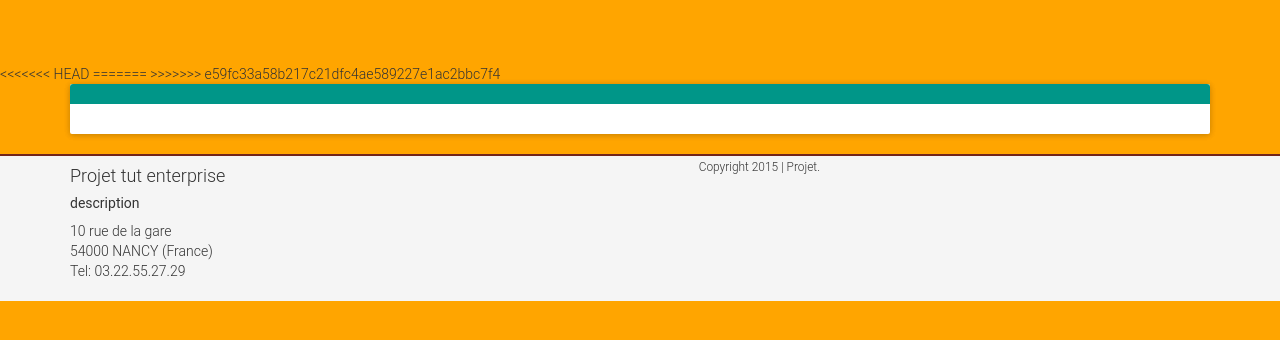
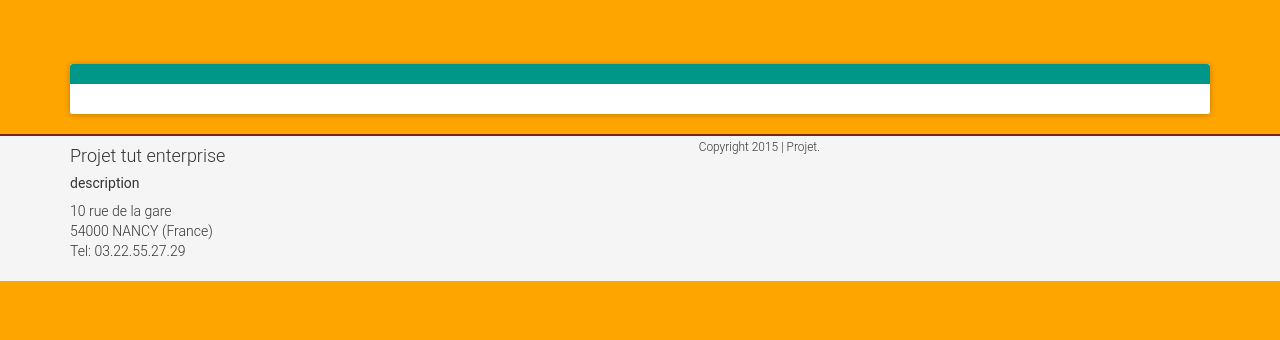
Before and after one commit to FlorianKromer/TNCY-NDI-2015, a PHP site: the page made by web/src/views/V2/blog-detail.twig in a window 1280 px wide. Shown: the top 340 px of the page. Run offline with PHP 8.4, Linux system fonts and the light colour scheme; the template is opened without the code that fills it, so the values that code supplies are empty; some libraries are stand-ins or nearby versions.

Commit message:
debut creation crise gestion conflit

```diff
--- a/web/src/views/V2/layout.twig
+++ b/web/src/views/V2/layout.twig
@@ -1,11 +1,7 @@
 {% extends 'base.twig' %}
 
 {% block body %}
-<<<<<<< HEAD
 
-=======
-
->>>>>>> e59fc33a58b217c21dfc4ae589227e1ac2bbc7f4
 
     {% block content %}
 
```
